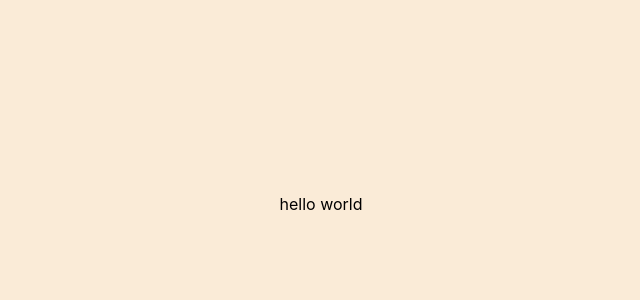
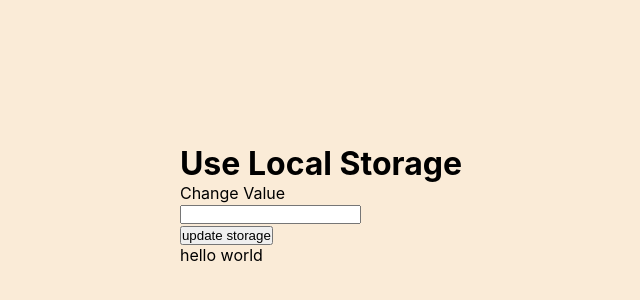
Before and after one commit to sonnybardhan/react-shed, a React (Create React App) app: page / in a window 1280 px wide. Shown: the part 196-496 px from the top of the page, without its empty margins (319-959 px from the left). Built offline with nearby package versions, Linux system fonts and the light colour scheme; the HTML template or start-up script is replaced by a standard one.

Commit message:
complete localstorage solution

```diff
--- a/src/App.js
+++ b/src/App.js
@@ -1,5 +1,33 @@
+import { useEffect, useState } from 'react';
+import useLocalStorage from './useLocalStorage';
+
 function App() {
-  return <div className='App'>hello world</div>;
+  const [data, setStorageData] = useLocalStorage('test', 'hello world');
+  // const [key, setKey] = useState('');
+  const [value, setValue] = useState('');
+
+  const handleUpdate = () => {
+    setStorageData(value);
+    setValue('');
+  };
+
+  return (
+    <>
+      <h1>Use Local Storage</h1>
+
+      <label htmlFor='value'>Change Value</label>
+      <br />
+      <input
+        type='text'
+        id='value'
+        value={value}
+        onChange={(e) => setValue(e.target.value)}
+      />
+      <br />
+      <button onClick={handleUpdate}>update storage</button>
+      <div className='App'>{data}</div>
+    </>
+  );
 }
 
 export default App;
--- /dev/null
+++ b/src/useLocalStorage.js
@@ -0,0 +1,28 @@
+import { useState, useEffect } from 'react';
+
+export default function useLocalStorage(key, initialValue = '') {
+  const [data, setData] = useState(initialValue);
+
+  useEffect(() => {
+    const res = getLSData();
+    if (res) {
+      setData(res);
+    } else {
+      setLSData(data);
+    }
+  }, []);
+
+  function getLSData() {
+    return JSON.parse(localStorage.getItem(key));
+  }
+
+  function setLSData(value) {
+    localStorage.setItem(key, JSON.stringify(value));
+    setData(value);
+  }
+
+  return [data, setLSData];
+}
+
+// Do not edit the line below.
+// exports.useLocalStorage = useLocalStorage;
```
